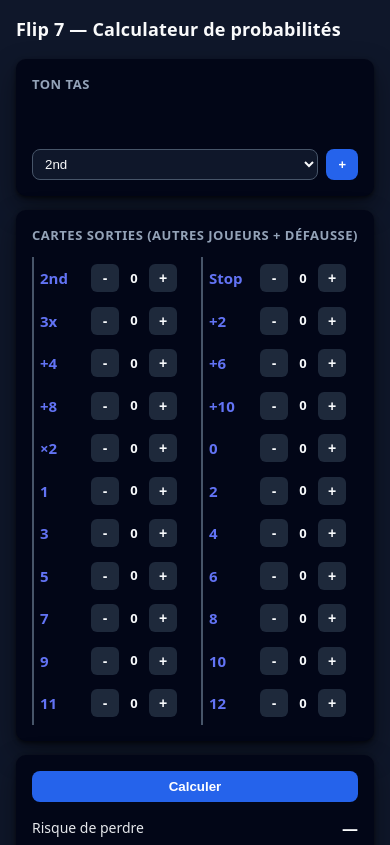
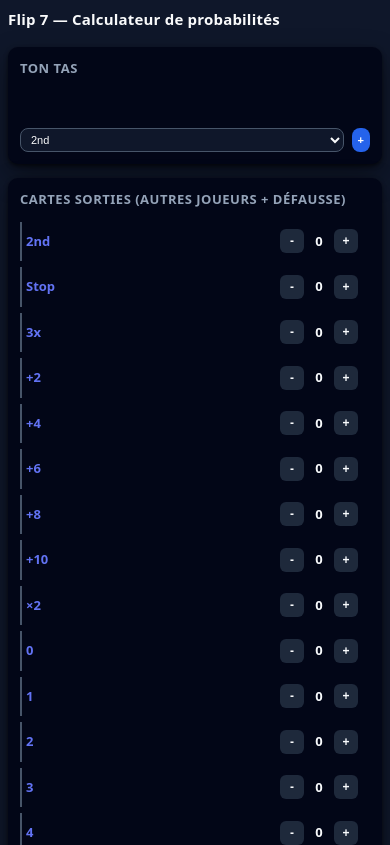
Before and after one commit to NeonMC23/Flip7, a plain HTML site: page index.html in a window 390 px wide. Shown: the top 845 px of the page. Drawn offline with Linux system fonts and the light colour scheme.

Commit message:
Refactor and enhance CSS styles for responsiveness

```diff
--- a/style.css
+++ b/style.css
@@ -270,3 +270,110 @@
     grid-column: span 2;
   }
 }
+
+/* =========================
+   RESPONSIVE TABLET / MOBILE
+========================= */
+@media (max-width: 899px) {
+  body {
+    padding: 12px;
+  }
+
+  h1 {
+    font-size: 16px;
+  }
+
+  .panel {
+    padding: 12px;
+  }
+
+  .pill-container {
+    gap: 6px;
+    min-height: 28px;
+  }
+
+  .pill {
+    padding: 5px 10px;
+    font-size: 12px;
+  }
+
+  .add-card select,
+  .add-card button {
+    font-size: 12px;
+    padding: 5px 8px;
+  }
+
+  .other-grid {
+    grid-template-columns: repeat(auto-fill, minmax(100%, 1fr));
+    gap: 6px 0;
+  }
+
+  .other-card span:first-child {
+    font-size: 14px;
+    padding-left: 4px;
+    min-width: 35px;
+  }
+
+  .counter button {
+    width: 26px;
+    height: 26px;
+    font-size: 13px;
+  }
+
+  .result-line {
+    font-size: 13px;
+  }
+
+  .result-line strong {
+    font-size: 15px;
+  }
+
+  .results button {
+    padding: 6px 12px;
+    font-size: 13px;
+  }
+}
+
+/* =========================
+   MOBILE ULTRA SMALL
+========================= */
+@media (max-width: 500px) {
+  body {
+    padding: 8px;
+  }
+
+  h1 {
+    font-size: 15px;
+  }
+
+  .pill {
+    padding: 4px 8px;
+    font-size: 11px;
+  }
+
+  .add-card select,
+  .add-card button {
+    font-size: 11px;
+    padding: 4px 6px;
+  }
+
+  .counter button {
+    width: 24px;
+    height: 24px;
+    font-size: 12px;
+  }
+
+  .other-card span:first-child {
+    font-size: 13px;
+    min-width: 30px;
+  }
+
+  .result-line strong {
+    font-size: 14px;
+  }
+
+  .results button {
+    padding: 5px 10px;
+    font-size: 12px;
+  }
+}
```
